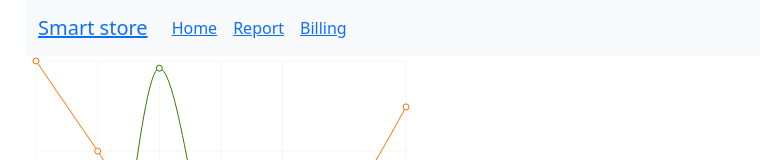
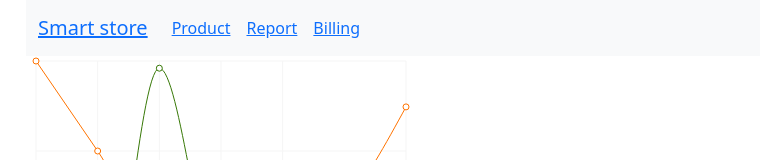
Before and after one commit to Pitambar-Thapa/smart-store, a React (Create React App) app: page / in a window 1280 px wide. Shown: the top 160 px of the page, without its empty margins (56-816 px from the left). Built offline with nearby package versions, Linux system fonts and the light colour scheme.

Commit message:
Product page

```diff
--- a/src/App.tsx
+++ b/src/App.tsx
@@ -9,6 +9,7 @@ import Report from './components/report/report';
 import Billing from './components/billing/billing';
 import '../node_modules/bootstrap/dist/css/bootstrap.css';
 import '../node_modules/bootstrap/dist/js/bootstrap.js';
+import Products from './components/products/Products';
 
 function App() {
   return (
@@ -18,6 +19,7 @@ function App() {
       <NavBar/>
         <Routes>
           <Route index Component={DashBoard } />
+          <Route path="products" Component = {Products} />
           <Route path="report" Component = {Report} />
           <Route path="billing" Component = {Billing} />
         </Routes>
--- a/src/components/shared/navbar.tsx
+++ b/src/components/shared/navbar.tsx
@@ -22,7 +22,7 @@ const NavBar = ()=>{
                 <ul className="navbar-nav">
                     <li className="nav-item">
                     <a className="nav-link active" aria-current="page">
-                    <Link to="/">Home</Link>
+                    <Link to="/products">Product</Link>
                     </a>
                     </li>
                     <li className="nav-item">
```
